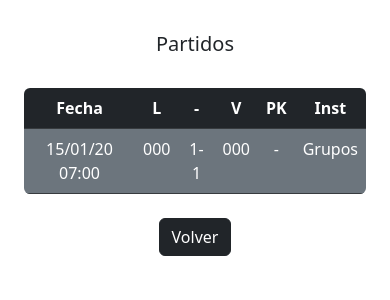
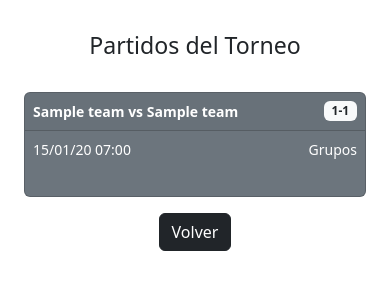
Before and after one commit to deeivid12/prode_qatar_2022, a Django app: page /all_games in a window 390 px wide. Shown: the part 56-356 px from the top of the page. Run offline with Django 4.2, Linux system fonts and the light colour scheme; tables that the repository leaves empty hold one stand-in row (values such as "Sample post").

Commit message:
Refactor games list for mobile resolutions and also some adjustments to desktop

```diff
--- a/prode_qatar_2022/tournaments/templates/tournaments/games_list.html
+++ b/prode_qatar_2022/tournaments/templates/tournaments/games_list.html
@@ -8,40 +8,69 @@
 <div class="container-fluid">
 	<div class="row">
 		<div class="col mt-2 mb-4 text-center">
-			<h5>Partidos</h5>
+			<h3>Partidos del Torneo</h3>
 		</div>
 	</div>
-	<div class="row">
-		<div class="col-12 col-md-8 offset-md-2">
-			<div class="table-responsive">
-				<table class="table table-dark rounded overflow-hidden">
+
+	<!-- Mobile View -->
+	<div class="d-md-none">
+		{% for game in games %}
+		<div class="card text-white mb-2 {% if game.played %}bg-secondary{% else %}bg-dark{% endif %}">
+			<div class="card-header p-2">
+				<div class="d-flex justify-content-between align-items-center">
+					<span class="fw-bold small">{{game.home_team}} vs {{game.away_team}}</span>
+					{% if game.played %}
+					<span class="badge bg-light text-dark">{{game.home_goals}}-{{game.away_goals}}</span>
+					{% endif %}
+				</div>
+			</div>
+			<div class="card-body p-2">
+				<div class="d-flex justify-content-between">
+					<small>{{game.date_time|date:"d/m/y H:i"}}</small>
+					<small>{% if game.game_instance == 0 %}Grupos{% elif game.game_instance == 1 %}8vos{% elif game.game_instance == 2 %}4tos{% elif game.game_instance == 3 %}Semis{% elif game.game_instance == 4 %}Final{% endif %}</small>
+				</div>
+				<div class="text-center pt-1">
+					{% if game.penalties_win > 0 %}
+						<small>Ganador Penales: <strong>{% if game.penalties_win == 1 %}{{game.home_team}}{% elif game.penalties_win == 2 %}{{game.away_team}}{% endif %}</strong></small>
+					{% else %}
+						<small>&nbsp;</small>
+					{% endif %}
+				</div>
+			</div>
+		</div>
+		{% endfor %}
+	</div>
+
+	<!-- Desktop View -->
+	<div class="d-none d-md-block">
+		<div class="row justify-content-center">
+			<div class="col-12 col-lg-10 col-xl-8">
+				<table class="table table-dark table-hover rounded overflow-hidden">
 					<thead>
 						<tr>
 							<th>Fecha</th>
-							<th>L</th>
-							<th>-</th>
-							<th>V</th>
-							<th>PK</th>
-							<th>Inst</th>
+							<th>Partido</th>
+							<th class="text-center">Resultado</th>
+							<th>Ganador Penales</th>
+							<th>Fase</th>
 						</tr>
 					</thead>
-
+					<tbody>
 					{% for game in games %}
-					<tbody>
 						<tr>
-							<td {% if game.played %} class="bg-secondary" {% endif %}>{{game.date_time|date:"d/m/y H:i"}}</td>
-							<td {% if game.played %} class="bg-secondary" {% endif %}>{{game.home_team.fifa_code}}</td>
-							<td {% if game.played %} class="bg-secondary" {% endif %}>{% if game.played %}{{game.home_goals}}-{{game.away_goals}}{% else %}-{% endif %}</td>
-							<td {% if game.played %} class="bg-secondary" {% endif %}>{{game.away_team.fifa_code}}</td>
-							<td {% if game.played %} class="bg-secondary" {% endif %}>{% if game.penalties_win == 1 %}{{game.home_team.fifa_code}}{% elif game.penalties_win == 2 %}{{game.away_team.fifa_code}}{% else %}-{% endif %}</td>
-							<td {% if game.played %} class="bg-secondary" {% endif %}>{% if game.game_instance == 0 %}Grupos{% elif game.game_instance == 1 %}8vos{% elif game.game_instance == 2 %}4tos{% elif game.game_instance == 3 %}Semis{% elif game.game_instance == 4 %}Final{% endif %}</td>
+							<td class="align-middle{% if game.played %} text-white-50{% endif %}">{{game.date_time|date:"d/m/y H:i"}}</td>
+							<td class="align-middle fw-bold{% if game.played %} text-white-50{% endif %}">{{game.home_team}} vs {{game.away_team}}</td>
+							<td class="align-middle text-center fw-bold{% if game.played %} text-white-50{% endif %}">{% if game.played %}{{game.home_goals}}-{{game.away_goals}}{% else %}-{% endif %}</td>
+							<td class="align-middle{% if game.played %} text-white-50{% endif %}">{% if game.penalties_win == 1 %}{{game.home_team}}{% elif game.penalties_win == 2 %}{{game.away_team}}{% else %}-{% endif %}</td>
+							<td class="align-middle{% if game.played %} text-white-50{% endif %}">{% if game.game_instance == 0 %}Grupos{% elif game.game_instance == 1 %}8vos{% elif game.game_instance == 2 %}4tos{% elif game.game_instance == 3 %}Semis{% elif game.game_instance == 4 %}Final{% endif %}</td>
 						</tr>
+					{% endfor %}
 					</tbody>
-					{% endfor %}
 				</table>
 			</div>
 		</div>
 	</div>
+
 	<div class="row">
         <div class="col text-center">
             <button onclick="history.back()" class="btn btn-dark mt-2">Volver</button>
```
